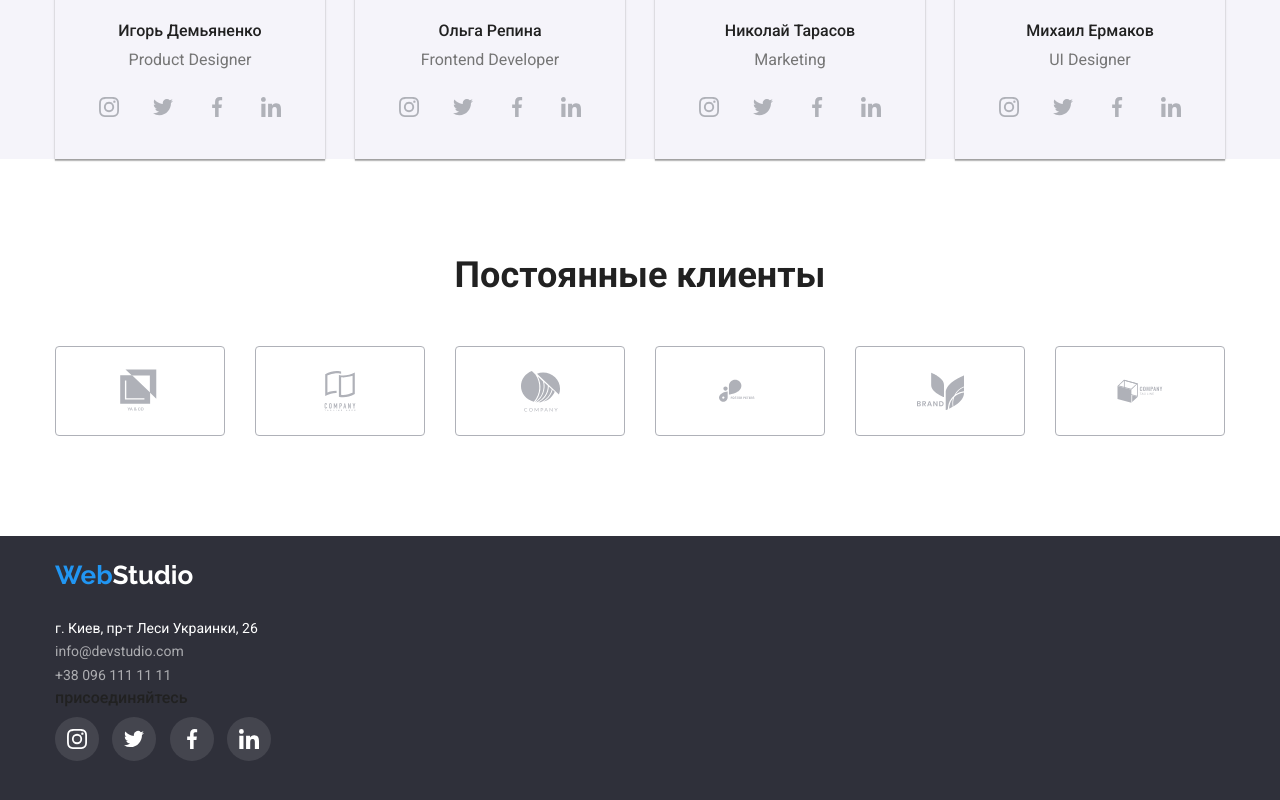
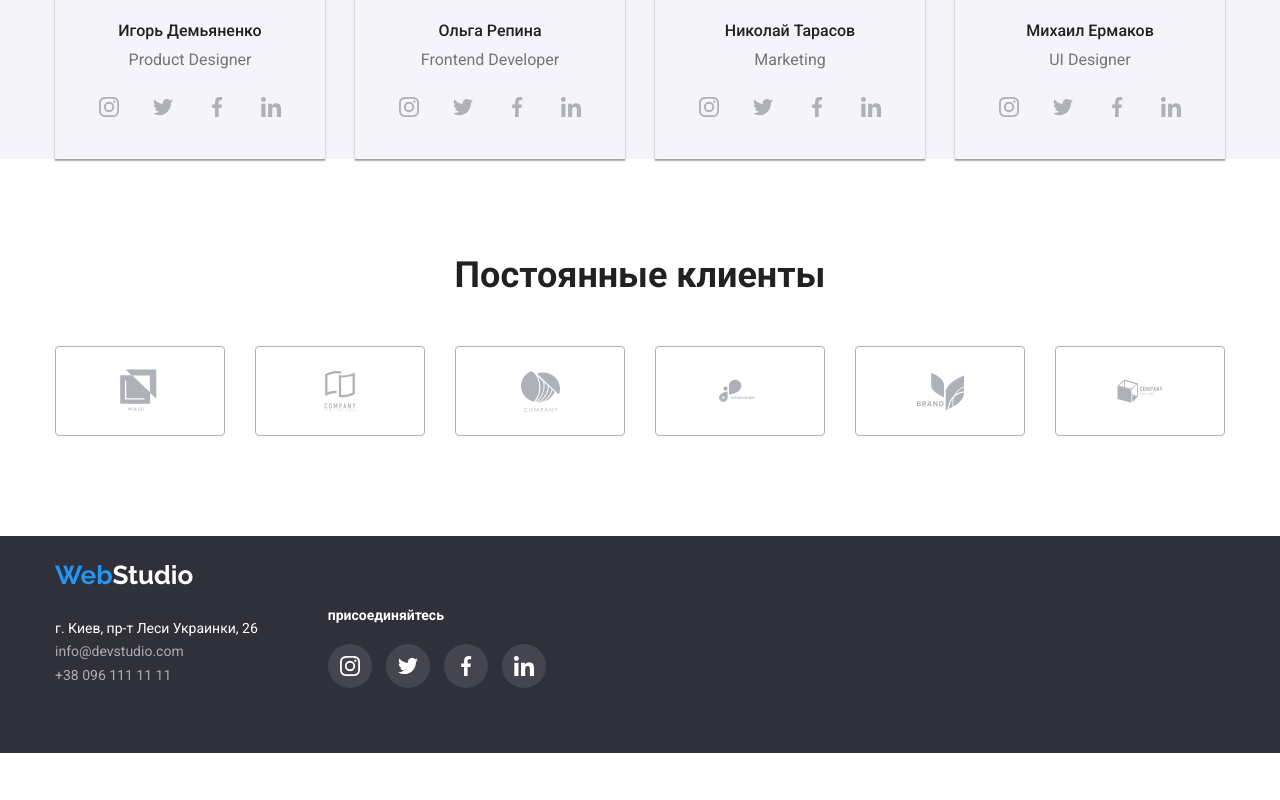
Before and after one commit to Oleg-17/goit-markup-hw-04, a plain HTML site: page index.html in a window 1280 px wide. Shown: the part 1930-2730 px from the top of the page. After the commit the page ends 2683 px from the top, so only its background shows below. Drawn offline with nearby package versions, Linux system fonts and the light colour scheme.

Commit message:
Update index.html

```diff
--- a/index.html
+++ b/index.html
@@ -34,19 +34,23 @@
                 </ul>
                 <ul class="contact-nav">
                     <li>
+                        <div class="xgbs">
                             <a class="lin" href="mailto:info@devstudio.com">
                                 <svg class="icon mail" width="16" height="12">
                                     <use xlink:href="./images/icons.svg#envelope"></use>
                                 </svg>info@devstudio.com
 
                             </a>
+                        </div>
                     </li>
                     <li>
+                        <div class="xgbs">
                             <a class="lin" href="tel:+380961111111">
                                 <svg class="icon tel" width="10" height="16">
                                     <use xlink:href="./images/icons.svg#smartphone"></use>
                                 </svg>
                                 +38 096 111 11 11</a>
+                        </div>
                     </li>
                 </ul>
             </nav>
@@ -302,7 +306,6 @@
                     </li>
                 </ul>
             </div>
-
         </section>
         <section class="costomers">
             <div class="container">
@@ -360,9 +363,9 @@
 
     <footer class="footer">
         <div class="container">
-
+            <div class="footer-container">
+                <div class="footer-list">
                     <a class="logo" href="">Web<span class="logowhite">Studio</span></a>
-            <div class="adres-join">
                     <address>
                         <ul>
                             <li class="address"> г. Киев, пр-т Леси Украинки, 26</li>
@@ -370,15 +373,23 @@
                             </li>
                             <li> <a class="mail-nomber" href="tel:+380961111111">+38 096 111 11 11</a></li>
                         </ul>
-
                     </address>
-                <div class="join">
-                    <h3 class="staff-people">присоединяйтесь</h3>
-                    <ul>
-                        <li class="icon-futer"></li>
-                        <li class="icon-futer"></li>
-                        <li class="icon-futer"></li>
-                        <li class="icon-futer"></li>
+                </div>
+                <div class="socialnetworks">
+                    <h3 class="join">присоединяйтесь</h3>
+                    <ul class="join-list">
+                        <li class="icon-futer">
+                            <a class="icon-inst" href="#"></a>
+                        </li>
+                        <li class="icon-futer">
+                            <a class="icon-tvit" href="#"></a>
+                        </li>
+                        <li class="icon-futer">
+                            <a class="icon-feis" href="#"></a>
+                        </li>
+                        <li class="icon-futer">
+                            <a class="icon-lidin" href="#"></a>
+                        </li>
                     </ul>
                 </div>
             </div>
```
Lines whose indentation alone changed are shown as unchanged.
